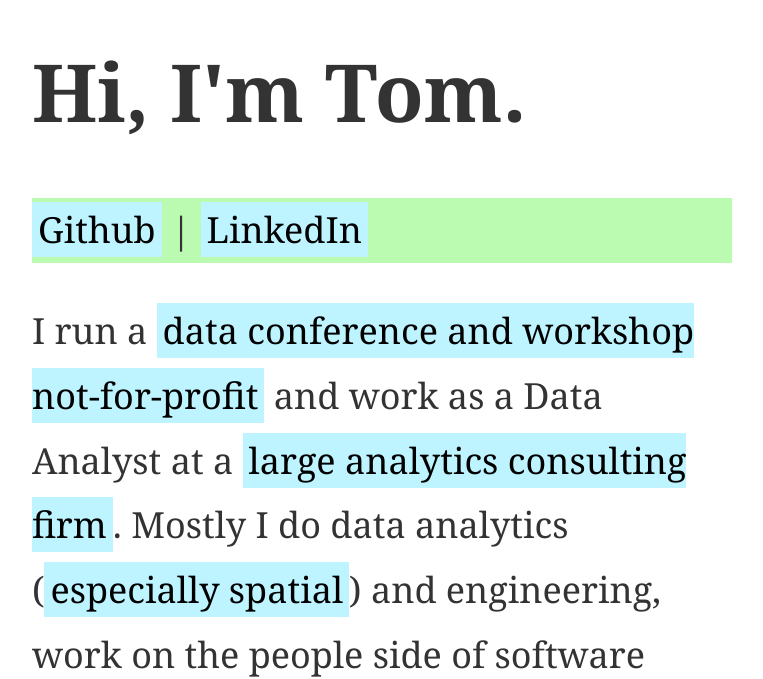
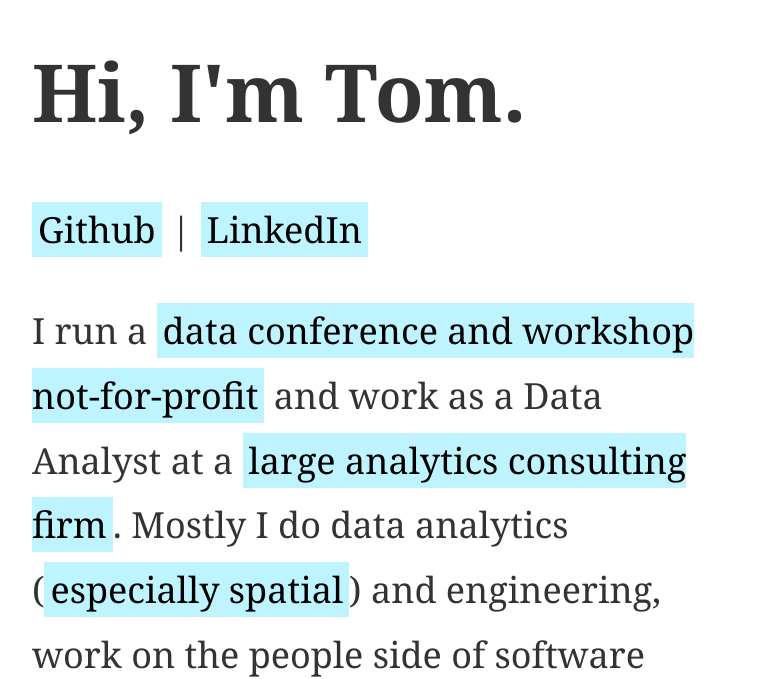
Before and after one commit to thomaslillo/tomlillo, a plain HTML site: page index.html in a window 1280 px wide. Shown: the part 126-805 px from the top of the page, without its empty margins (258-1021 px from the left). Drawn offline with Linux system fonts and the light colour scheme.

Commit message:
removed a color from background

```diff
--- a/index.html
+++ b/index.html
@@ -61,7 +61,7 @@
 
   <h1>Hi, I'm Tom.</h1>
 
-   <p style="background: #bbfab1;"><a href="https://github.com/thomaslillo">Github</a> | <a href="https://www.linkedin.com/in/thomaslillo/">LinkedIn</a></p>
+   <p><a href="https://github.com/thomaslillo">Github</a> | <a href="https://www.linkedin.com/in/thomaslillo/">LinkedIn</a></p>
 
    <p>I run a <a href="http://www.datathon.ca">data conference and workshop not-for-profit</a> and work as a Data Analyst at a <a href="https://environicsanalytics.com/">large analytics consulting firm</a>. Mostly I do data analytics (<a href="https://public.tableau.com/profile/thomas.lillo#!/vizhome/AgriTechMiniChallenge/AgriTechExampleDashboard">especially spatial</a>) and engineering, work on the people side of software projects, and business development (fancy sales), but I love just about everything.</p>
 
```
